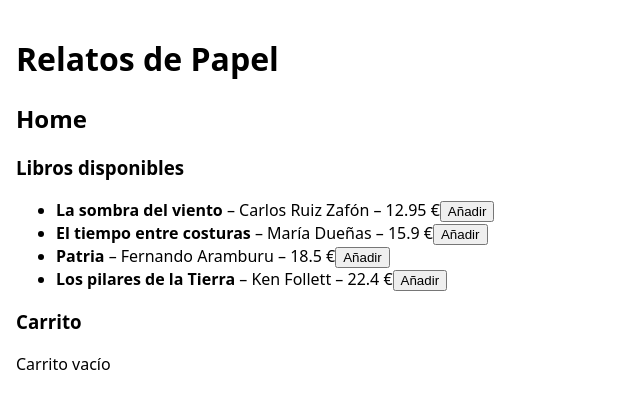
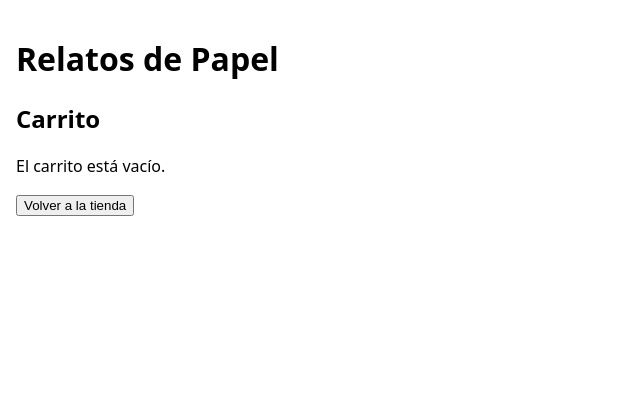
Before and after one commit to RamonGarcia966-UNIR/dwfs-act1-relatos-de-papel, a React (Vite) app: page /cart in a window 1280 px wide. Before the commit this address led to /home. Shown: the top 408 px of the page, without its empty margins (0-640 px from the left). Built offline with nearby package versions, Linux system fonts and the light colour scheme.

Commit message:
feat: vista carrito independiente

```diff
--- a/src/App.jsx
+++ b/src/App.jsx
@@ -5,6 +5,8 @@ import Landing from "./views/Landing";
 import HomePage from "./views/HomePage";
 import BookDetails from "./views/BookDetails";
 import Checkout from "./views/Checkout";
+import Cart from "./views/Cart";
+
 
 function AppContent() {
   return (
@@ -15,6 +17,7 @@ function AppContent() {
         <Route path="/" element={<Landing />} />
         <Route path="/home" element={<HomePage />} />
         <Route path="/book/:id" element={<BookDetails />} />
+        <Route path="/cart" element={<Cart />} />
         <Route path="/checkout" element={<Checkout />} />
         <Route path="*" element={<Navigate to="/" replace />} />
       </Routes>
--- /dev/null
+++ b/src/views/Cart.jsx
@@ -0,0 +1,44 @@
+import { useNavigate } from "react-router-dom";
+import { useCart } from "../hooks/useCart";
+
+export default function Cart() {
+  const { cart, removeFromCart, clearCart } = useCart();
+  const navigate = useNavigate();
+
+  if (cart.length === 0) {
+    return (
+      <section>
+        <h2>Carrito</h2>
+        <p>El carrito está vacío.</p>
+        <button onClick={() => navigate("/home")}>
+          Volver a la tienda
+        </button>
+      </section>
+    );
+  }
+
+  return (
+    <section>
+      <h2>Carrito</h2>
+
+      <ul>
+        {cart.map((item) => (
+          <li key={item.id}>
+            <strong>{item.title}</strong>{" "}
+            <button onClick={() => removeFromCart(item.id)}>
+              Quitar
+            </button>
+          </li>
+        ))}
+      </ul>
+
+      <button onClick={() => navigate("/checkout")}>
+        Ir a checkout
+      </button>
+
+      <button onClick={clearCart}>
+        Vaciar carrito
+      </button>
+    </section>
+  );
+}
--- a/src/views/HomePage.jsx
+++ b/src/views/HomePage.jsx
@@ -1,40 +1,30 @@
+import { Link } from "react-router-dom";
 import { books } from "../data/books";
 import { useCart } from "../hooks/useCart";
 
 export default function HomePage() {
-  const { cart, addToCart, removeFromCart } = useCart();
+  const { addToCart } = useCart();
 
   return (
     <section>
-      <h2>Home</h2>
+      <h2>Página principal</h2>
+
+      <p>
+        <Link to="/cart">Ver carrito</Link>
+      </p>
 
       <h3>Libros disponibles</h3>
       <ul>
         {books.map((book) => (
           <li key={book.id}>
-            <strong>{book.title}</strong> – {book.author} – {book.price} €
+            <strong>{book.title}</strong> – {book.author} –{" "}
+            {book.price.toFixed(2).replace(".", ",")} €
             <button onClick={() => addToCart(book)}>
-              Añadir
+              Añadir al carrito
             </button>
           </li>
         ))}
       </ul>
-
-      <h3>Carrito</h3>
-      {cart.length === 0 ? (
-        <p>Carrito vacío</p>
-      ) : (
-        <ul>
-          {cart.map((item) => (
-            <li key={item.id}>
-              {item.title}
-              <button onClick={() => removeFromCart(item.id)}>
-                Quitar
-              </button>
-            </li>
-          ))}
-        </ul>
-      )}
     </section>
   );
 }
```
